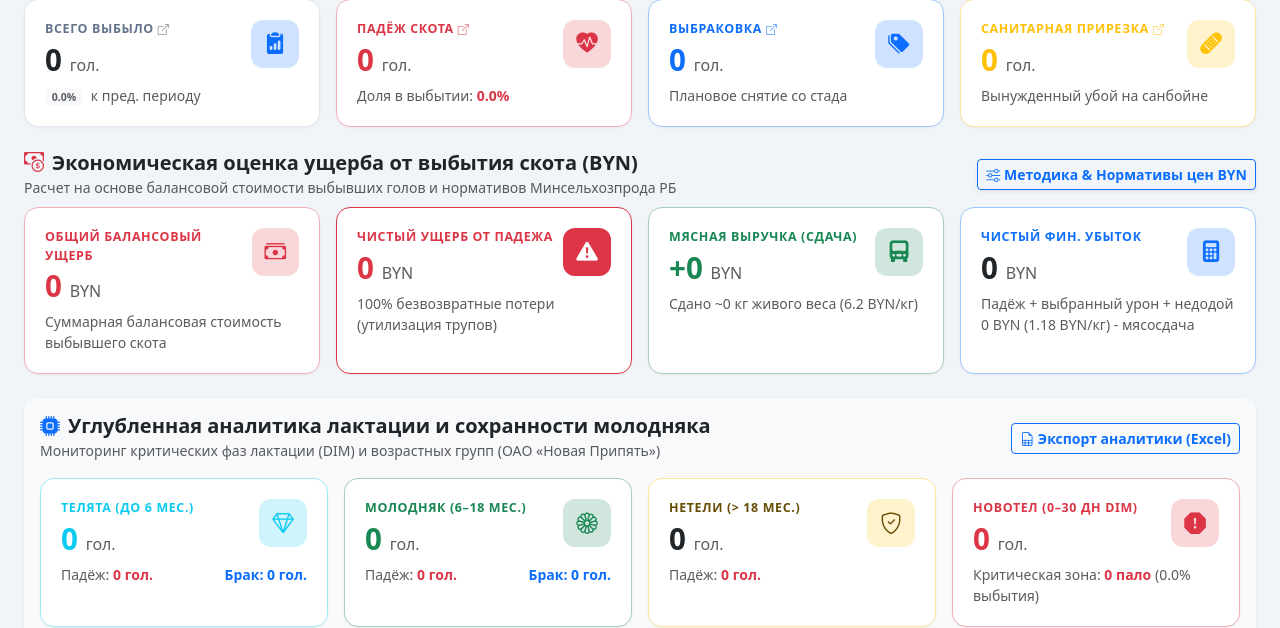
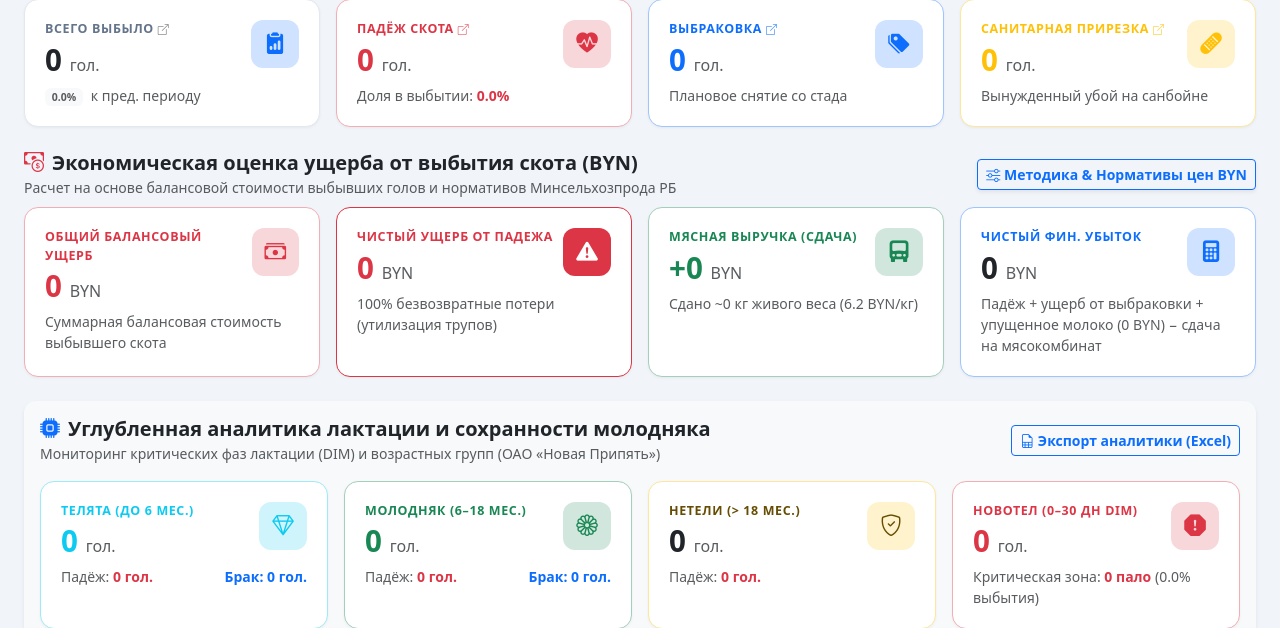
Before and after one commit to Suzubaki/WEB, a Flask app: page /dashboard in a window 1280 px wide. Shown: the part 405-1033 px from the top of the page. Run offline with Flask 3, Linux system fonts and the light colour scheme; the visitor is signed in with stand-in values (Sample User, id 1); data comes from the database, SQL or seed files in the repository; data that the repository does not hold is empty; some libraries are stand-ins or nearby versions.

Commit message:
refactor(ui): update terminology for KPI descriptions
Clarify terminology used for KPI calculations and dashboard metrics for better consistency and professional tone.

```diff
--- a/templates/dashboard.html
+++ b/templates/dashboard.html
@@ -502,7 +502,7 @@
                 </div>
             </div>
             <div class="mt-2 small text-muted">
-                Падёж + выбранный урон + недодой {{ "{:,.0f}".format(d.kpi.unrealized_milk_loss_byn or 0).replace(',', ' ') }} BYN ({{ d.kpi.milk_price_per_kg }} BYN/кг) - мясосдача
+                Падёж + ущерб от выбраковки + упущенное молоко ({{ "{:,.0f}".format(d.kpi.unrealized_milk_loss_byn or 0).replace(',', ' ') }} BYN) − сдача на мясокомбинат
             </div>
         </div>
     </div>
--- a/templates/pricing.html
+++ b/templates/pricing.html
@@ -34,7 +34,7 @@
                         </div>
                         <ul class="list-group list-group-flush mb-0 small">
                             <li class="list-group-item px-0 py-2">
-                                <strong>1. Прямой урон (Валовый):</strong><br>
+                                <strong>1. Прямой ущерб (валовый):</strong><br>
                                 <code class="text-primary">Σ Стоимость (Балансовая из ПВГ или из акта 209/210-АПК)</code>
                             </li>
                             <li class="list-group-item px-0 py-2">
```
